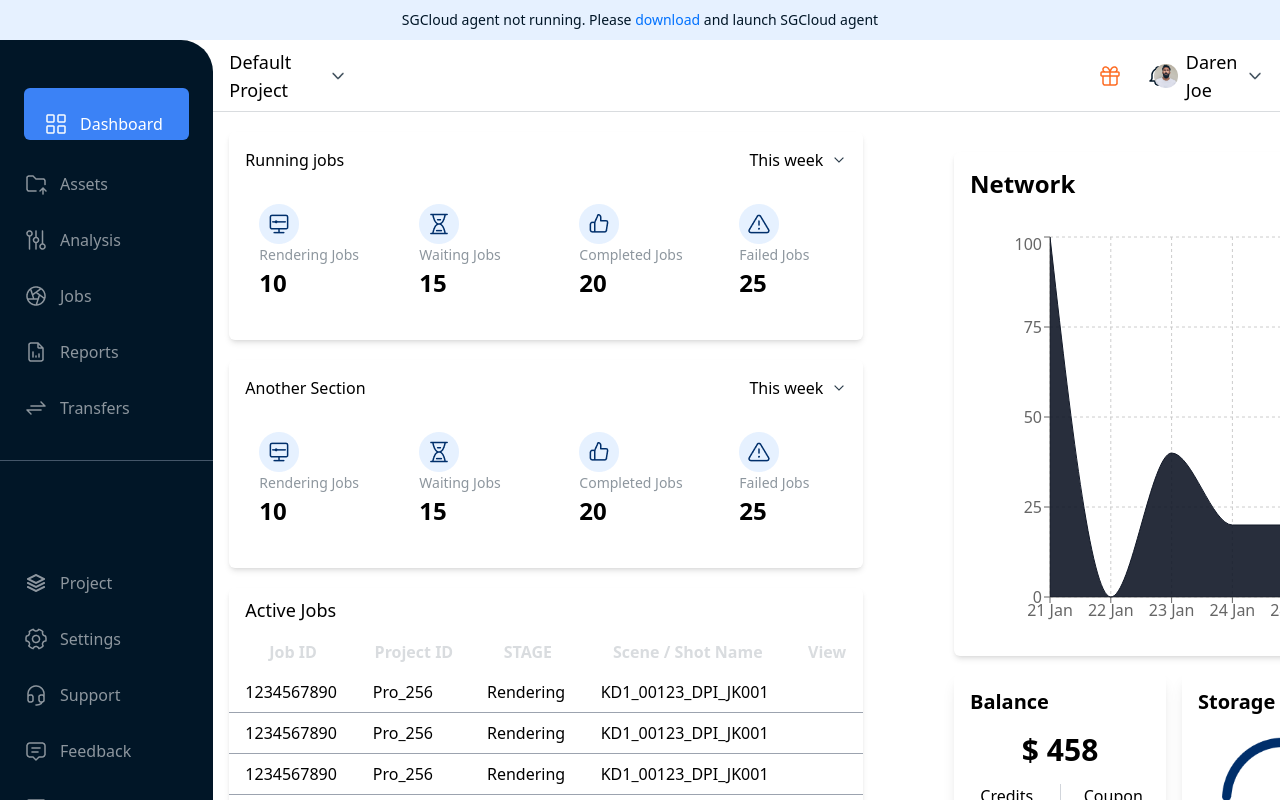
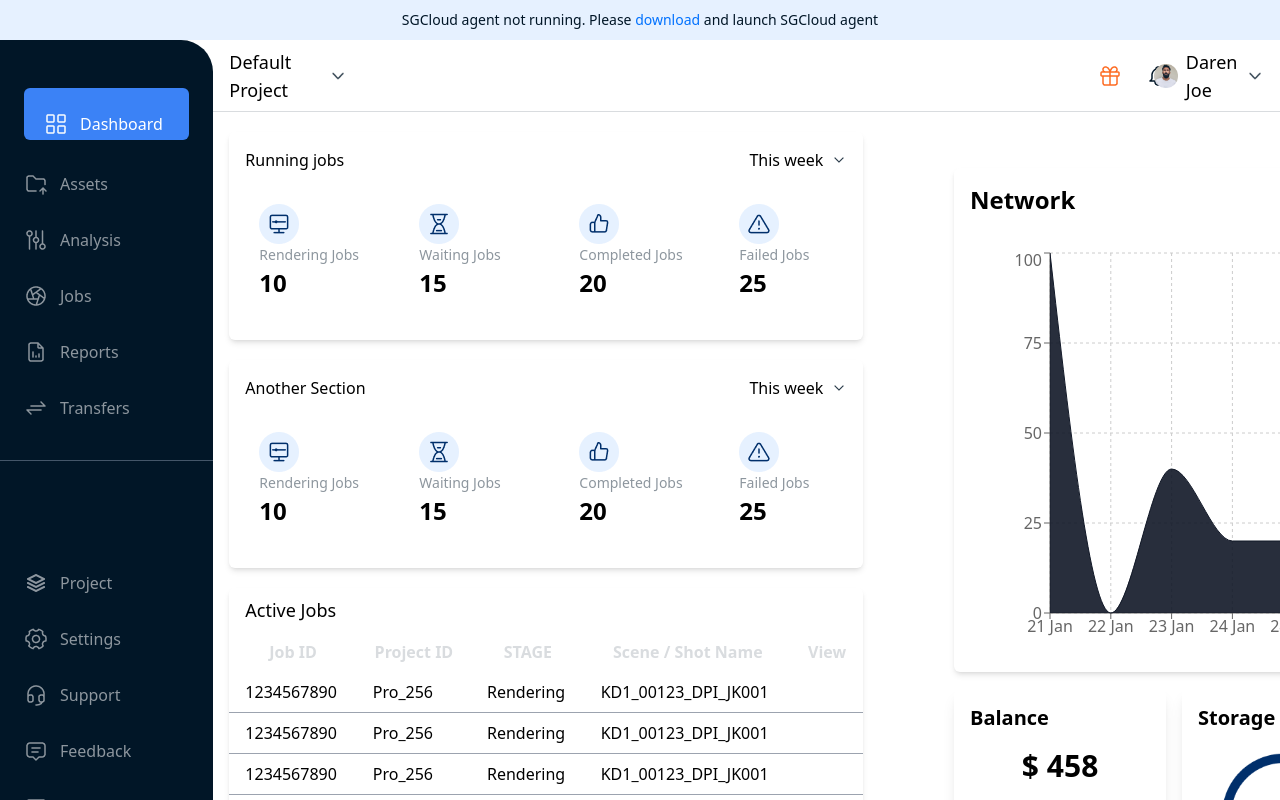
Before and after one commit to prsanjeet12/assignment2, a React (Create React App) app: page / in a window 1280 px wide. Shown: the top 800 px of the page. Built offline with nearby package versions, Linux system fonts and the light colour scheme.

Commit message:
new updates

```diff
--- a/src/App.js
+++ b/src/App.js
@@ -4,26 +4,14 @@ import SideBar from './Components/Dashboard/Sidebar';
 import Header from './Components/Dashboard/Header';
 import MiddleContainer from './Components/Dashboard/MiddleContainer';
 import RightContainer from './Components/Dashboard/RightContainer';
+import MainPage from './pages/MainPage';
 // import Footer from './components/Dashboard/Footer.tsx';
 
 function App() {
   return (
-    <div className='relative'>
-      <TopHeader />
-      <div className="flex flex-col lg:flex-row">
-        <SideBar />
-        <div className="flex flex-col w-full lg:flex-grow">
-          <Header />
-          {/* <Footer/> */}
-          <div className='mt-5 lg:flex flex-col'>
-            <MiddleContainer className="mt-4" />
-            <RightContainer/>
-
-          </div>
-        </div>
-      </div>
-
-    </div>
+  <>
+  <MainPage/>
+  </>
   );
 }
 
--- a/src/Components/Dashboard/Header.jsx
+++ b/src/Components/Dashboard/Header.jsx
@@ -6,7 +6,8 @@ import User from '../../assets/Ellipse 1.png'
 
 const Header = () => {
   return (
-    <div className="bg-[#FFFFF] h-[72px] w-full flex items-center justify-end px-4 border-b border-[#D9DCDF]">
+    <div className="bg-[#FFFFF] h-[72px] lg:w-full md:w-[1220px] flex items-center
+    justify-end px-4 border-b border-[#D9DCDF]">
 
       <div className='flex items-center justify-between flex-1'>
         <div className='flex items-center space-x-2'>
--- a/src/Components/Dashboard/MiddleContainer.jsx
+++ b/src/Components/Dashboard/MiddleContainer.jsx
@@ -4,7 +4,7 @@ import group11 from '../../assets/Group 11.png';
 import group12 from '../../assets/Group 12.png';
 import group10 from '../../assets/Group 10.png';
 import group13 from '../../assets/Group 13.png';
-import './style.css';
+import '../../Style/style.css';
 
 const AdditionalItems = () => {
   return (
--- a/src/Components/Dashboard/RightContainer.jsx
+++ b/src/Components/Dashboard/RightContainer.jsx
@@ -13,8 +13,15 @@ const RightContainer = () => {
   ];
 
   return (
-    <div className="absolute top-[152px] left-[954px]">
-      <div className="w-full lg:w-[446px] h-[504px] bg-[#ffff] shadow-md rounded-md">
+    <div className="absolute
+
+    top-[152px]
+
+    left-[954px]">
+      <div className="w-full
+    lg:mt-4 md:w-[200px]
+
+       lg:w-[446px] h-[504px] bg-[#ffff] shadow-md rounded-md">
         <h1 className="text-2xl font-bold p-4">Network</h1>
         <div className="p-4 ">
           <ResponsiveContainer width="100%" height={400}>
@@ -38,7 +45,6 @@ const RightContainer = () => {
         </div>
       </div>
 
-      {/* Two small boxes */}
       <div className="flex flex-col lg:flex-row mt-4">
         <div className="w-full lg:w-[212px] h-[264px] bg-white shadow-lg rounded-lg mb-4 lg:mr-4 lg:mb-0">
           <h2 className="text-xl font-semibold p-4">Balance</h2>
--- a/src/Components/Dashboard/Sidebar.jsx
+++ b/src/Components/Dashboard/Sidebar.jsx
@@ -14,7 +14,9 @@ import icon11 from '../../assets/Frame (11).png';
 
 const Sidebar = () => {
   return (
-    <div className="bg-[#011627] h-[984px] w-full md:w-64 top-[40px] left-0 border-[#011627] rounded-r-[32px]  flex-col hidden sm:hidden lg:flex md:hidden">
+    <div className="bg-[#011627]
+     h-[984px] w-full md:w-64 top-[40px] left-0
+      border-[#011627] rounded-r-[32px]  flex-col hidden sm:hidden lg:flex md:hidden">
       <div className="overflow-y-auto flex-grow">
         <div className="py-4 mt-8 px-6">
           <MenuItem icon={icon1} text="Dashboard" active={true} />
--- a/src/Components/Dashboard/TopHeader.jsx
+++ b/src/Components/Dashboard/TopHeader.jsx
@@ -2,7 +2,7 @@ import React from 'react';
 
 const TopHeader = () => {
   return (
-    <div className='w-full h-[40px] bg-[#E6F1FF] flex justify-center items-center'>
+    <div className='lg:w-full md:w-[1220px] h-[40px] bg-[#E6F1FF] flex justify-center items-center'>
       <h1 className='font-sans text-sm md:text-base lg:text-lg xl:text-[14px] text-[#011627] font-medium text-center'>
         SGCloud agent not running. Please <span className='text-[#0171FE]'>download</span> and launch SGCloud agent
       </h1>
--- /dev/null
+++ b/src/pages/MainPage.jsx
@@ -0,0 +1,30 @@
+import React from 'react'
+import TopHeader from '../Components/Dashboard/TopHeader'
+import SideBar from '../Components/Dashboard/Sidebar'
+import Header from '../Components/Dashboard/Header'
+import MiddleContainer from '../Components/Dashboard/MiddleContainer'
+import RightContainer from '../Components/Dashboard/RightContainer'
+
+
+const MainPage = () => {
+  return (
+    <div className='relative'>
+    <TopHeader />
+    <div className="flex flex-col lg:flex-row">
+      <SideBar />
+      <div className="flex flex-col w-full ">
+        <Header />
+        {/* <Footer/> */}
+        <div className='mt-5 lg:flex flex-col'>
+          <MiddleContainer className="mt-4" />
+          <RightContainer/>
+
+        </div>
+      </div>
+    </div>
+
+  </div>
+  )
+}
+
+export default MainPage
```
Also changed, not shown: src/Style/style.css (renamed from src/Components/Dashboard/style.css).
